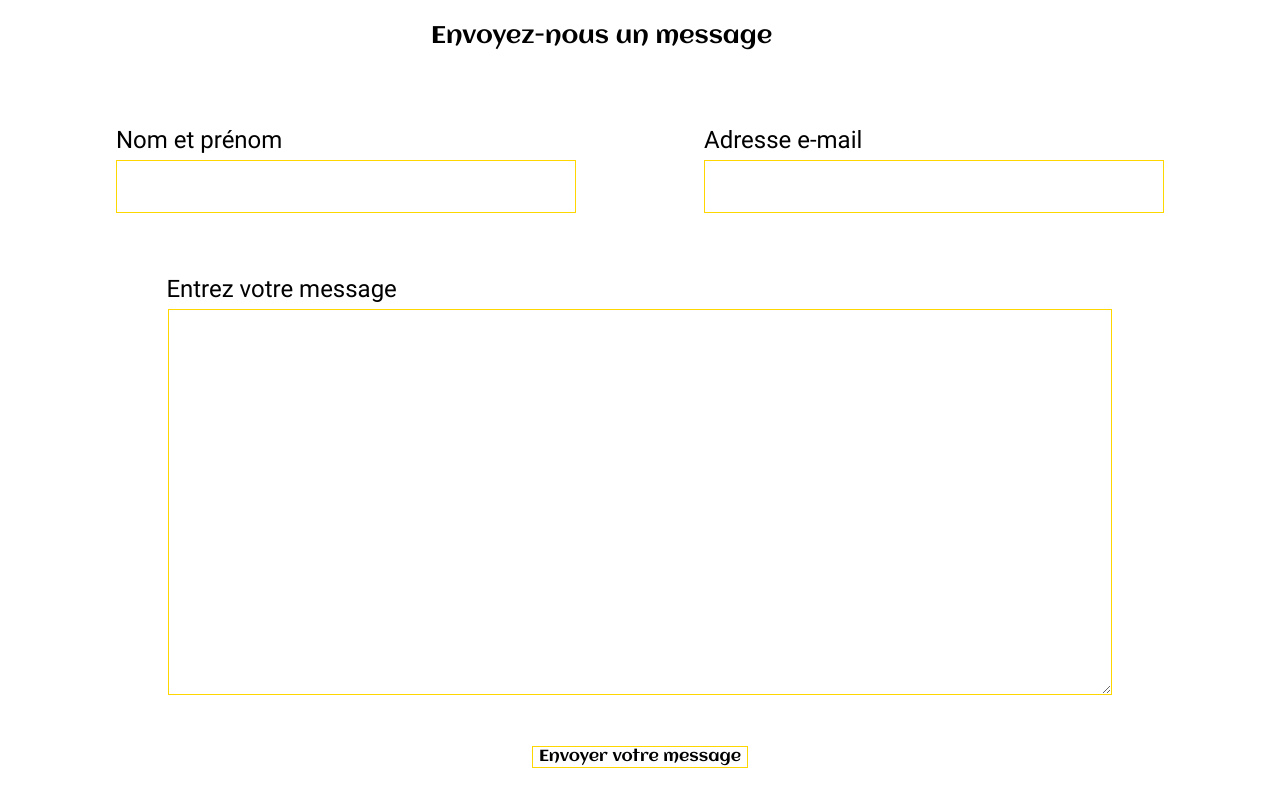
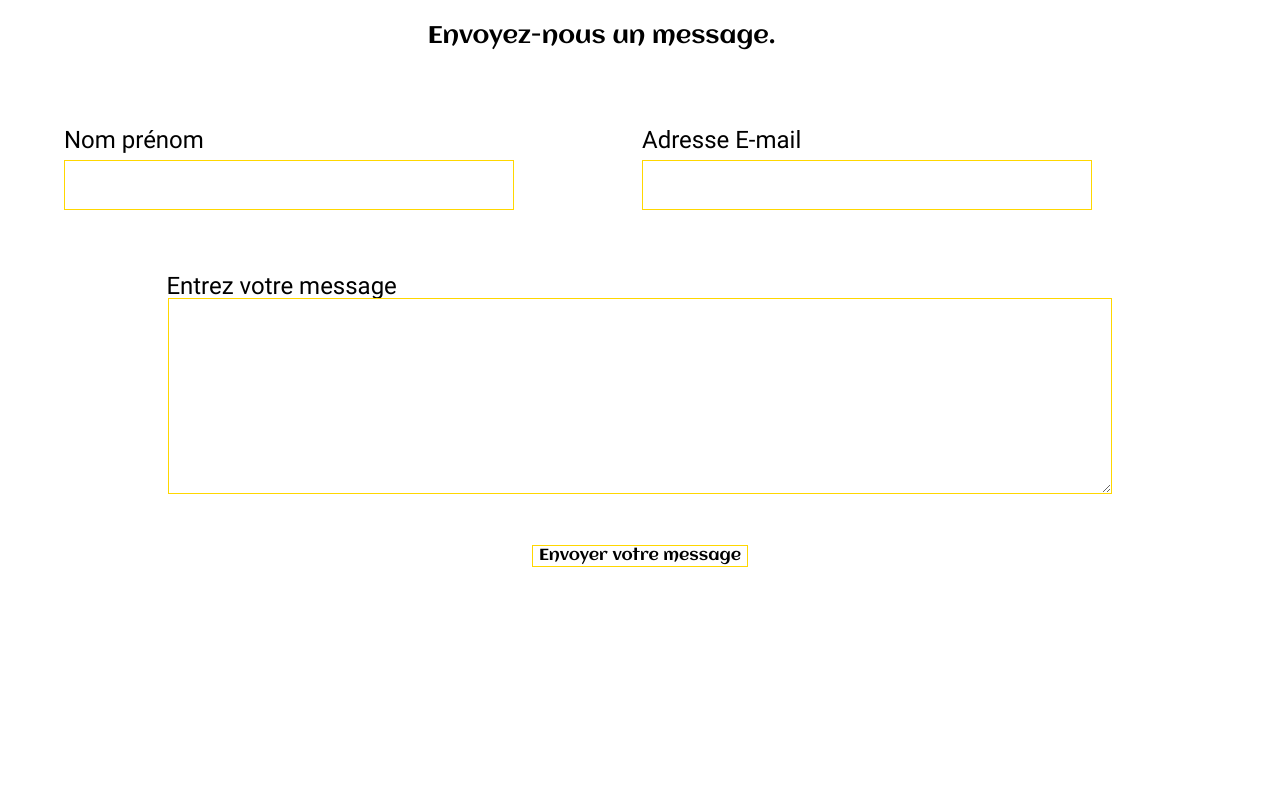
Before and after one commit to MD-Roger/projetLansac, a PHP site: page /formContact.html in a window 1280 px wide. Run offline with PHP 8.4, Linux system fonts and the light colour scheme.

Commit message:
correction

```diff
--- a/css/style.css
+++ b/css/style.css
@@ -64,8 +64,8 @@
 
 .formChamp input {
     border: 1px solid gold;
-    padding-left: 16vw;
-    padding-right: 12vw;
+    width: 90vw;
+    text-align: start;
 
 }
 
@@ -221,10 +221,9 @@
         border: 1px solid gold;
         padding: 0;
         margin-top: 1vh;
-        padding-top: 2vh;
-        padding-bottom: 2vh;
-        padding-left: 10vw;
-        padding-right: 10vw;
+        width: 35vw;
+        height: 6vh;
+
 
     }
 
--- a/formContact.html
+++ b/formContact.html
@@ -1,3 +1,13 @@
+<!DOCTYPE html>
+<html lang="fr">
+<head>
+    <meta charset="UTF-8">
+    <meta name="viewport" content="width=device-width, initial-scale=1.0">
+    <title>Document</title>
+    <link rel="stylesheet" href="./css/reset.css">
+    <link rel="stylesheet" href="./css/style.css">
+</head>
+<body>
     <!DOCTYPE html>
     <html lang="fr">
     <head>
@@ -9,26 +19,31 @@
     </head>
     <body>
         <section class="containerForm">
-    <h2>Envoyez-nous un message</h2>
+            <h2>Envoyez-nous un message.</h2>
 
             <div class="containerForm">
                 <form action="" method="post">
                     <fieldset>
-                    <div class="containerNameMail">
+                        <div class="containerFormChamp">
+
+
                             <div class="formChamp">
-                            <legend>Nom et prénom</legend>
-                            <input type="text" value="" required>
+                                <legend class="formHide">Nom prénom</legend>
+                                <label for="nomPrenom">Nom/Prénom</label>
+                                <input type="text" value=""  required>
                             </div>
 
                             <div class="formChamp">
-                            <legend>Adresse e-mail</legend>
-                            <input type="email" value=""  required>
+                                <legend class="formHide">Adresse E-mail</legend>
+                                <label for="eMail">Adresse E-mail</label>
+                             <input type="email" value="" required>
                             </div>
                         </div>
 
                             <div class="formChamp">
-                        <legend id="titleTextareaForm">Entrez votre message</legend>
-                        <textarea name="presentation" id="presentation" cols="120" rows="20"></textarea>
+                                <legend class="formHide" id="legendPresentation">Entrez votre message</legend>
+                                <label for="presentation">Entrez votre message</label>
+                                <textarea name="presentation" id="presentation" cols="30" rows="10"></textarea>
                             </div>
 
                             <div class="buttonForm">
@@ -43,3 +58,6 @@
 
     </body>
     </html>
+
+</body>
+</html>
--- a/formPublication.html
+++ b/formPublication.html
@@ -18,7 +18,7 @@
 
 
                         <div class="formChamp">
-                            <legend class="formHide">Adresse e-mail</legend>
+                            <legend class="formHide">Nom prénom</legend>
                             <label for="nomPrenom">Nom/Prénom</label>
                             <input type="text" value=""  required>
                         </div>
```
Also changed, not shown: formAdherent.html (+8 -0 lines). Lines whose indentation alone changed are shown as unchanged.
